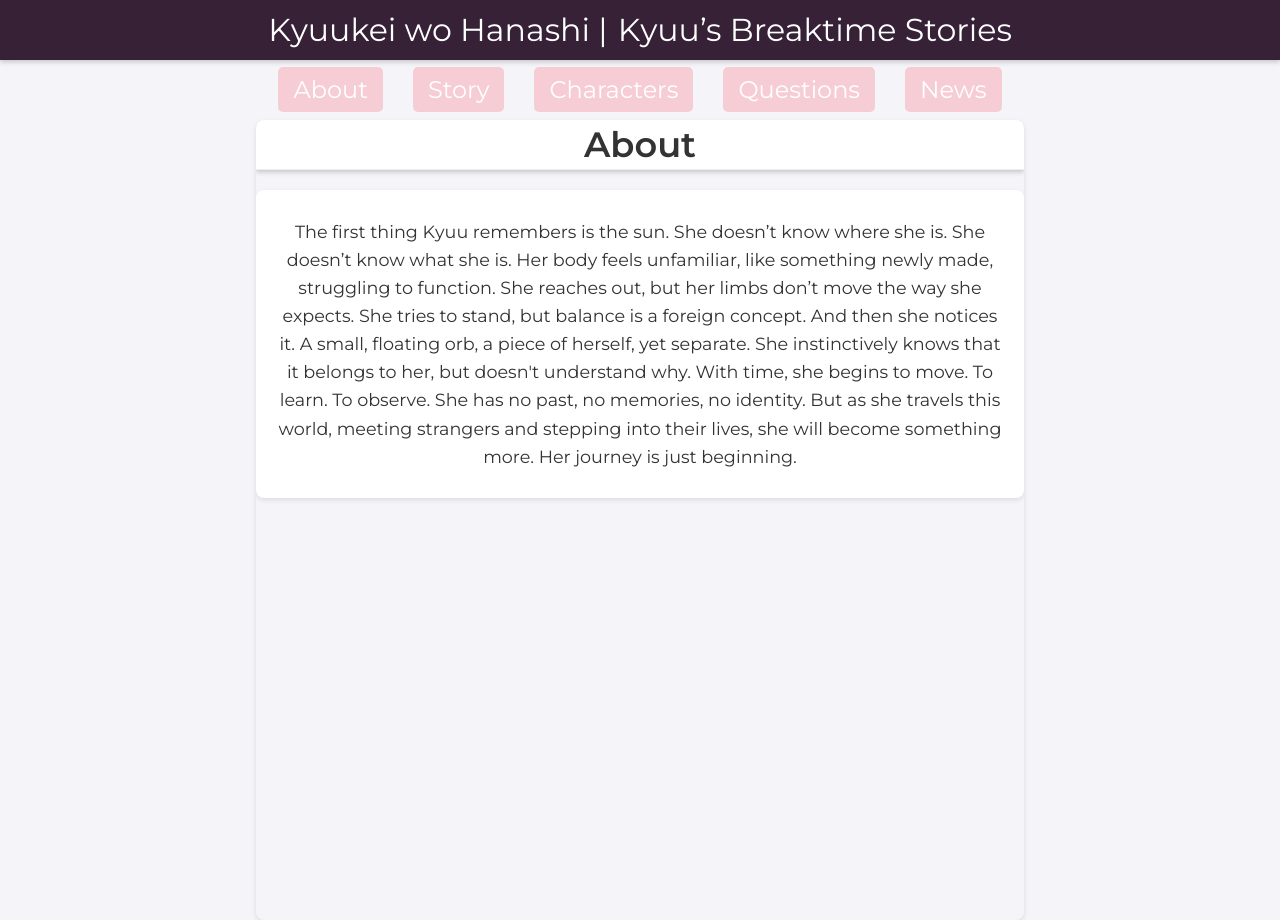
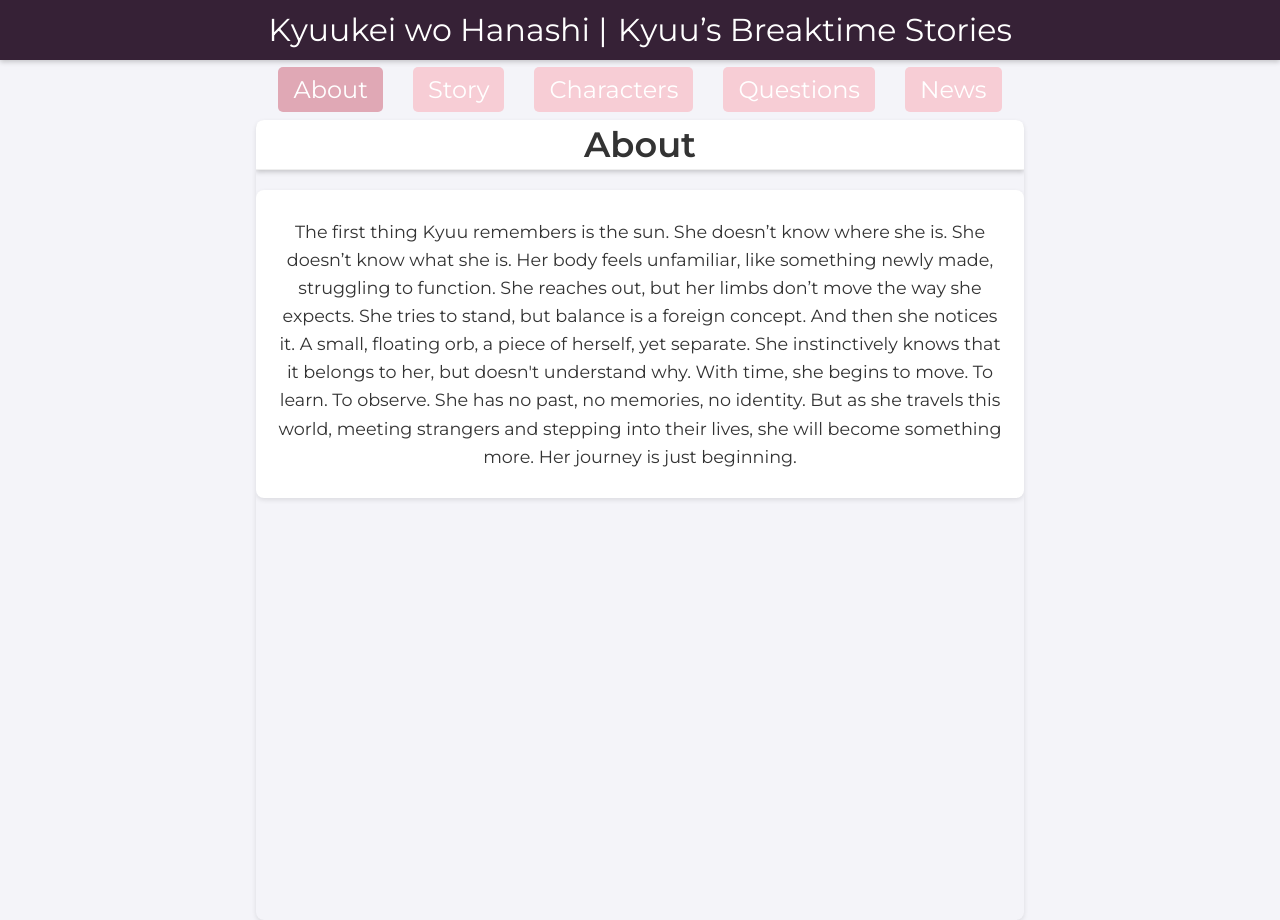
Before and after one commit to Saiminator/Kyuukei, a Jekyll site: the page built from about.html, in a window 1280 px wide. Built offline with Jekyll 4.4.1, drawn with Linux system fonts in a browser that asks for light colours.

Commit message:
Update style.css

```diff
--- a/css/style.css
+++ b/css/style.css
@@ -216,6 +216,11 @@ header {
   transition: background 0.3s ease, color 0.3s ease;
 }
 .nav-menu-desktop a:hover { background: #e0a8b5; }
+
+/* Active Desktop Menu Link */
+.nav-menu-desktop a.active {
+  background: #e0a8b5; /* Darker Orby Pink */
+}
 
 /* Responsive adjustments for desktop menu when viewport is below 750px */
 @media (max-width: 750px) {
@@ -727,7 +732,7 @@ header {
 }
 .character-image {
   width: 100%;
-  padding-top: 100%;
+  padding-top: 100%; /* Square aspect ratio */
   background-size: cover;
   background-position: center;
   border: 2px solid #ddd;
@@ -809,7 +814,7 @@ body.chapter .section-header {
   padding: 8px 12px !important;
   font-size: 0.9rem !important;
   cursor: pointer !important;
-  box-shadow: 0 2px 4px rgba(0, 0, 0, 0.2) !important;
+  box-shadow: 0 2px 4px rgba(0,0,0,0.2) !important;
 }
 
 .character-detail .back-select-btn:hover {
@@ -828,7 +833,7 @@ body.chapter .section-header {
   display: flex;
   justify-content: center;
   align-items: center;
-  margin: 1rem auto;  /* Less vertical space than before */
+  margin: 1rem auto;  /* Adjusted vertical spacing */
 }
 
 /* Style for each tab button */
@@ -837,8 +842,8 @@ body.chapter .section-header {
   color: #fff;
   border: none;
   border-radius: 5px;
-  padding: 8px 15px;  /* matching main nav's button style */
-  margin: 0 15px;    /* left/right spacing to mimic .nav-menu-desktop li */
+  padding: 8px 15px;  /* Matching main nav's button style */
+  margin: 0 15px;    /* Horizontal spacing similar to desktop nav */
   cursor: pointer;
   font-size: 1rem;
   transition: background 0.3s ease;
```
